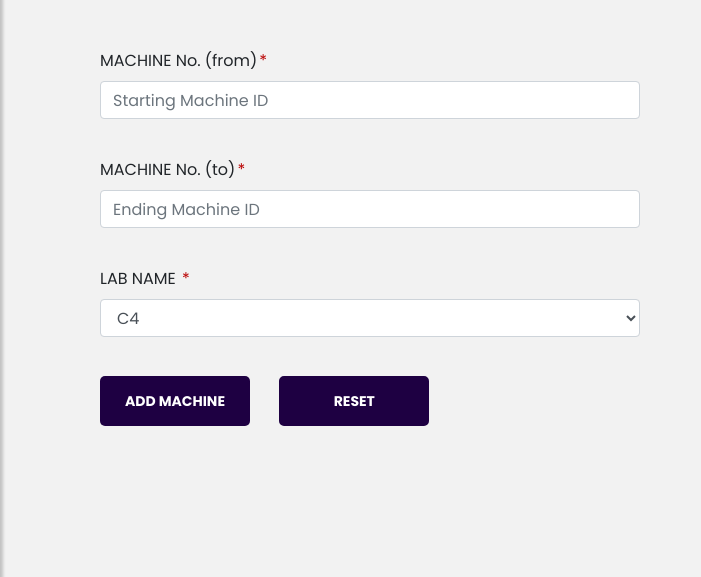
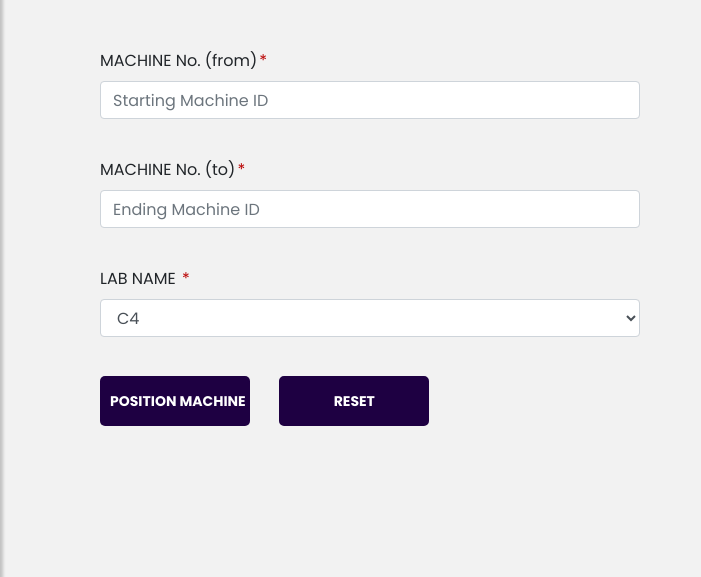
Before and after one commit to thejaynesh/Machine_Tracking, a PHP site: page /posmcv2.php in a window 1280 px wide. Shown: the part 223-800 px from the top of the page, without its empty margins (0-701 px from the left). Run offline with PHP 8.4, Linux system fonts and the light colour scheme; a user stored in the database is signed in; data comes from the database, SQL or seed files in the repository; some libraries are stand-ins or nearby versions.

Commit message:
Update posmcv2.php

```diff
--- a/posmcv2.php
+++ b/posmcv2.php
@@ -205,7 +205,7 @@ td:hover{
 
     <div class="form-submit">
 
-    <input type="submit" value="Add Machine" name="add" id="Submit" class="Submit">
+    <input type="submit" value="Position Machine" name="add" id="Submit" class="Submit">
     <input type="reset" value="Reset" class="submit" id="reset" name="reset" />
         </div>
     </form>
```
